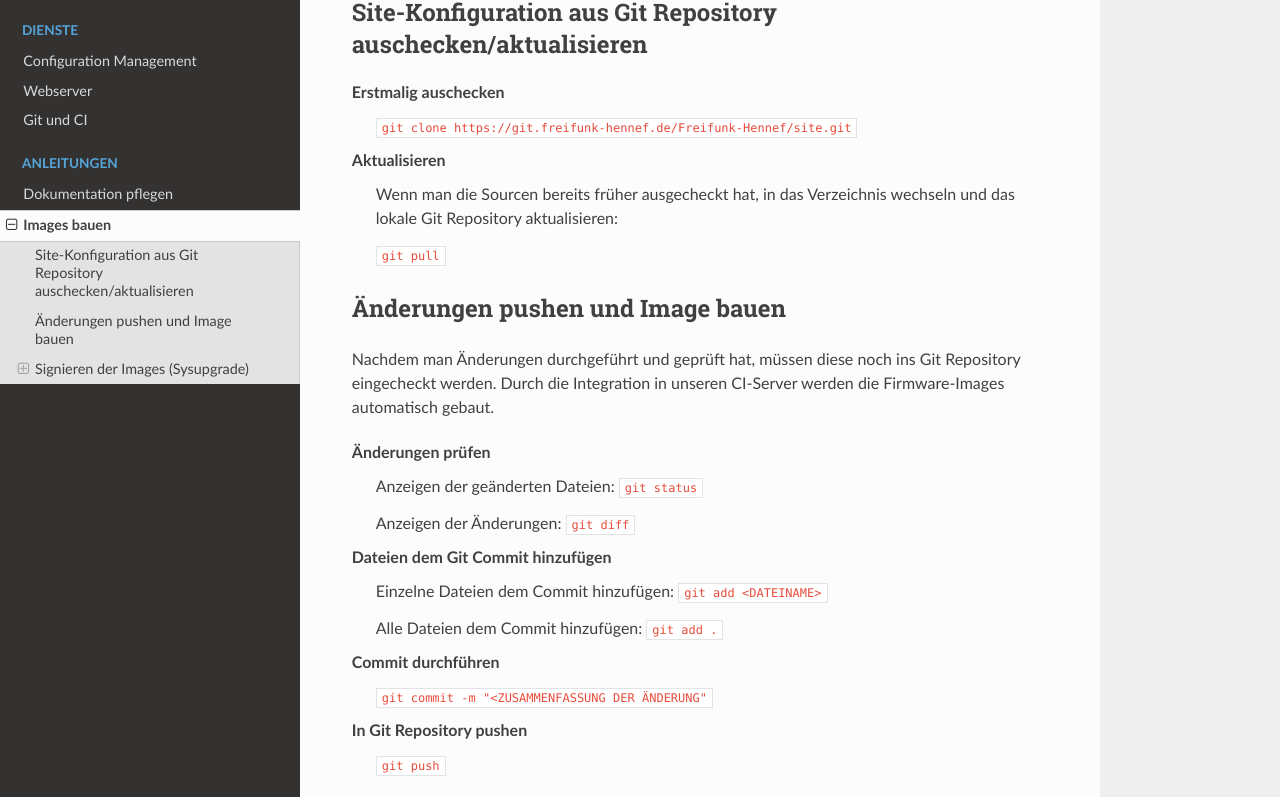
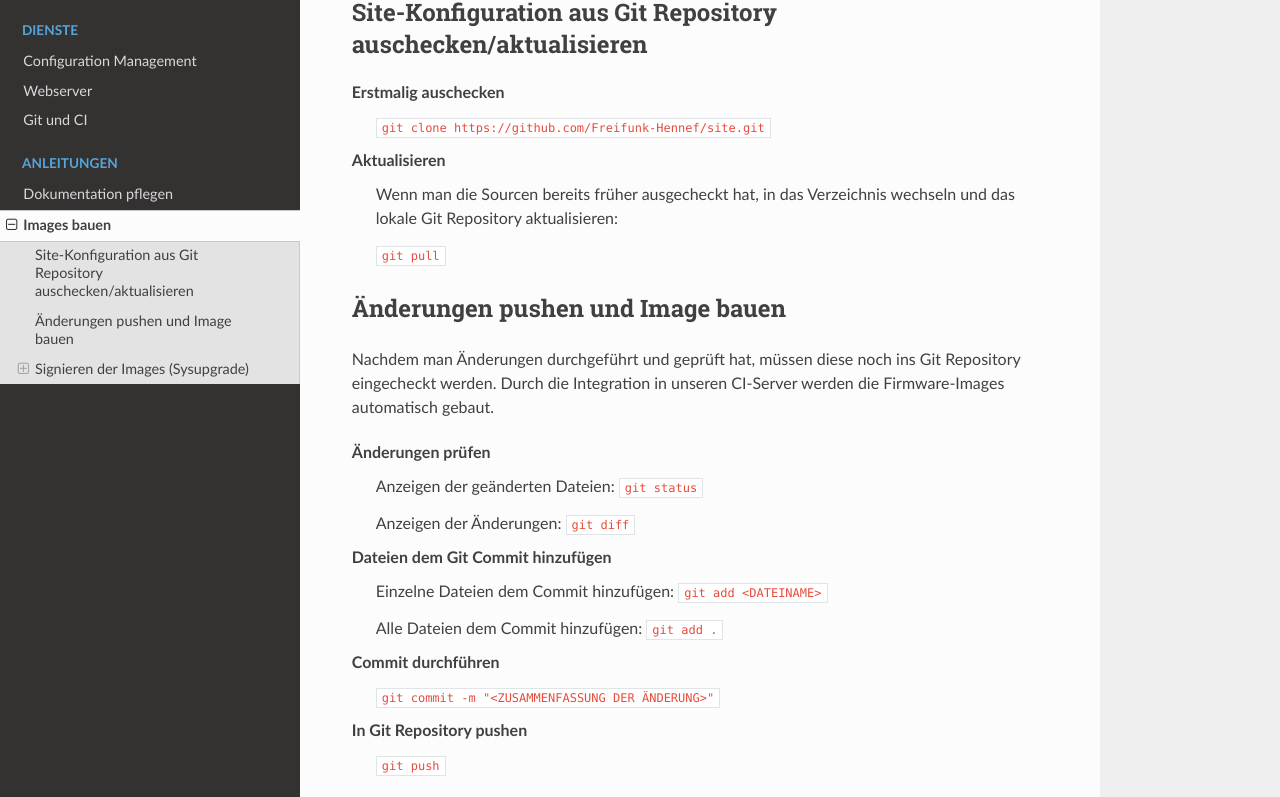
Before and after one commit to Freifunk-Hennef/FFHEF-Docs, a Sphinx documentation site: the page built from source/images-bauen.rst, in a window 1280 px wide and 1400 px high. Shown: the part 164-961 px from the top of the window. Built offline with Sphinx 7.4.7 and the Read the Docs theme 2.0.0, drawn with Linux system fonts in a browser that asks for light colours; some of the changed lines change nothing that is shown.

Commit message:
Updated documentation

```diff
--- a/source/images-bauen.rst
+++ b/source/images-bauen.rst
@@ -5,7 +5,7 @@ Site-Konfiguration aus Git Repository auschecken/aktualisieren
 --------------------------------------------------------------
 
 Erstmalig auschecken
-  ``git clone https://git.freifunk-hennef.de/Freifunk-Hennef/site.git``
+  ``git clone https://github.com/Freifunk-Hennef/site.git``
 
 Aktualisieren
   Wenn man die Sourcen bereits früher ausgecheckt hat, in das Verzeichnis wechseln und das lokale Git Repository aktualisieren:
@@ -28,7 +28,7 @@ Dateien dem Git Commit hinzufügen
   Alle Dateien dem Commit hinzufügen: ``git add .``
 
 Commit durchführen
-  ``git commit -m "<ZUSAMMENFASSUNG DER ÄNDERUNG"``
+  ``git commit -m "<ZUSAMMENFASSUNG DER ÄNDERUNG>"``
 
 In Git Repository pushen
   ``git push``
```
